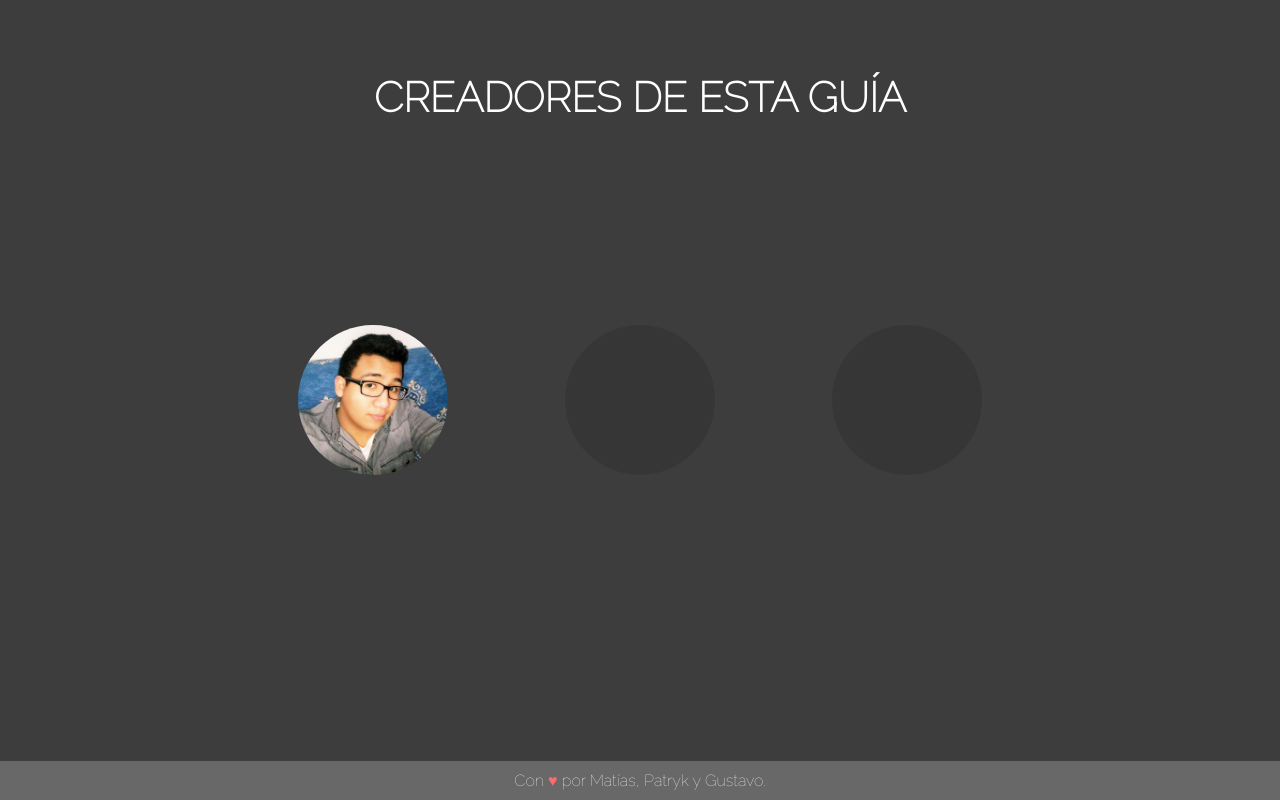
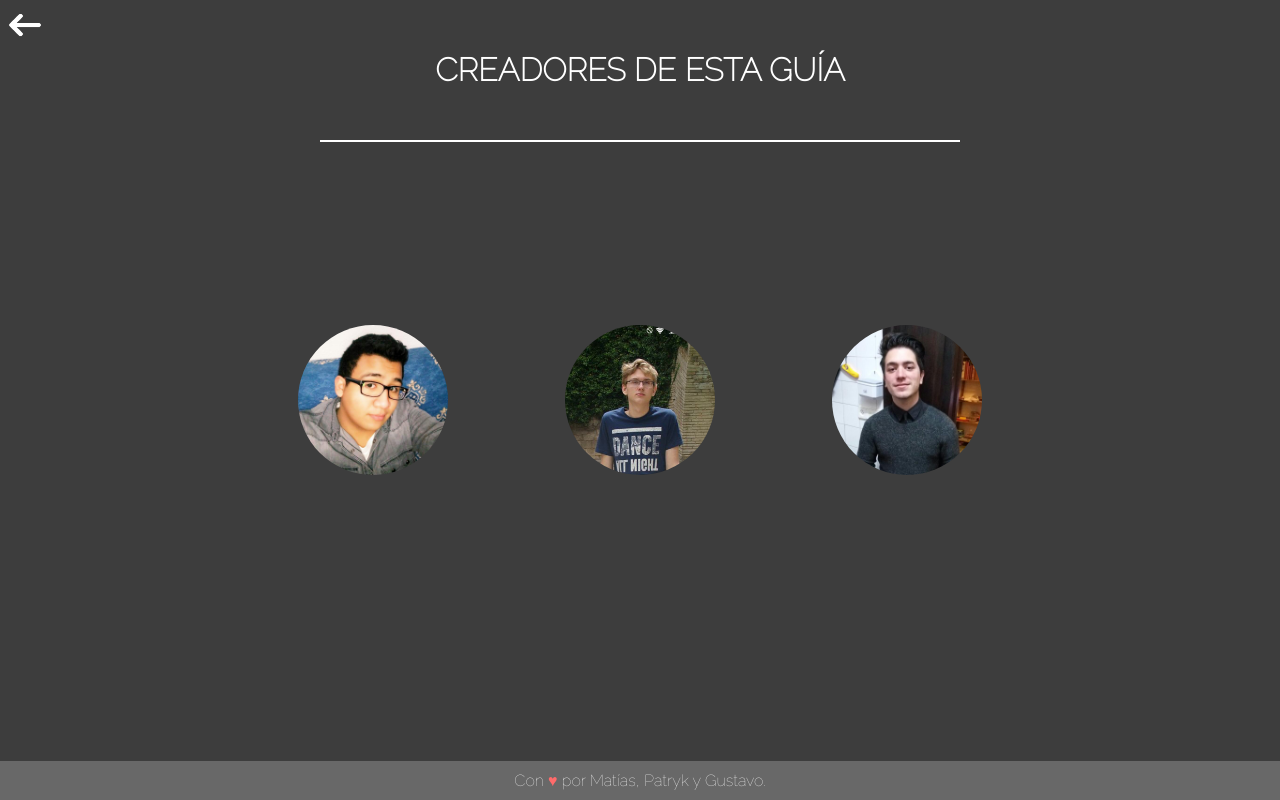
Before and after one commit to PatrykBojar/GIT-HTML-CSS, a plain HTML site: page AboutUs/about-us.html in a window 1280 px wide. Drawn offline with Linux system fonts and the light colour scheme.

Commit message:
Terminada la pagina "AboutUs"
Se finaliza la página con información sobre los desarrolladores del
proyecto.

- Patryk Bojar

```diff
--- a/AboutUs/about-us.html
+++ b/AboutUs/about-us.html
@@ -12,6 +12,7 @@
 
 <body>
     <div class="main-container">
+      <button type="button" name="button" class="back-white"></button>
         <div class="us-title">
             <h1>CREADORES DE ESTA GUÍA</h1>
         </div>
--- a/AboutUs/css/style.css
+++ b/AboutUs/css/style.css
@@ -5,19 +5,59 @@ body {
 }
 
 .main-container {
+  position: relative;
     width: 100%;
     height: 100vh;
     background-color: #3d3d3d;
-    height:100vh;
+}
+
+.back-white{
+  position: relative;
+  outline-style: none;
+  float:left;
+  cursor: pointer;
+  border:0;
+  border-radius:5px;
+  background-color: transparent;
+  width:50px;
+  height:50px;
+  padding:5px;
+  background-position: center;
+  background-repeat: no-repeat;
+  background-origin: content-box;
+  background-size: 90% auto;
+  background-image: url("./../img/back_white.png");
+}
+
+.back-white:hover:after{
+  transition: all .2s;
+  opacity: 1;
+}
+
+.back-white:after{
+  pointer-events: none;
+  transition: all .2s;
+  content:"Página inicial";
+  position: absolute;
+  width: 200px;
+  padding:10px;
+  background-color: rgba(0,0,0,.5);
+  margin-top:50px;
+  border-radius: 5px;
+  color:white;
+  text-align: center;
+  opacity: 0;
 }
 
 .us-title {
     width: 50%;
-    padding: 45px;
+    box-sizing: border-box;
+    padding: 30px;
     margin: 0 auto;
     color: #fff;
-    font-size: 1.3em;
+    font-size: 1em;
     text-align: center;
+    border-bottom: 2px solid rgba(255,255,255,1);
 }
 
 .dev-gallery-container {
@@ -45,11 +85,12 @@ body {
 }
 
 #patryk-img {
-    background-image: url("./img/patryk.png");
+    background-image: url("./../img/patryk.png");
+    background-position: top;
 }
 
 #matias-img {
-    background-image: url("./img/matias.png");
+    background-image: url("./../img/matias.jpg");
 }
 
 .img {
```
Also changed, not shown: AboutUs/img/back_white.png (added), AboutUs/img/matias.jpg (added), AboutUs/img/patryk.png (added).
